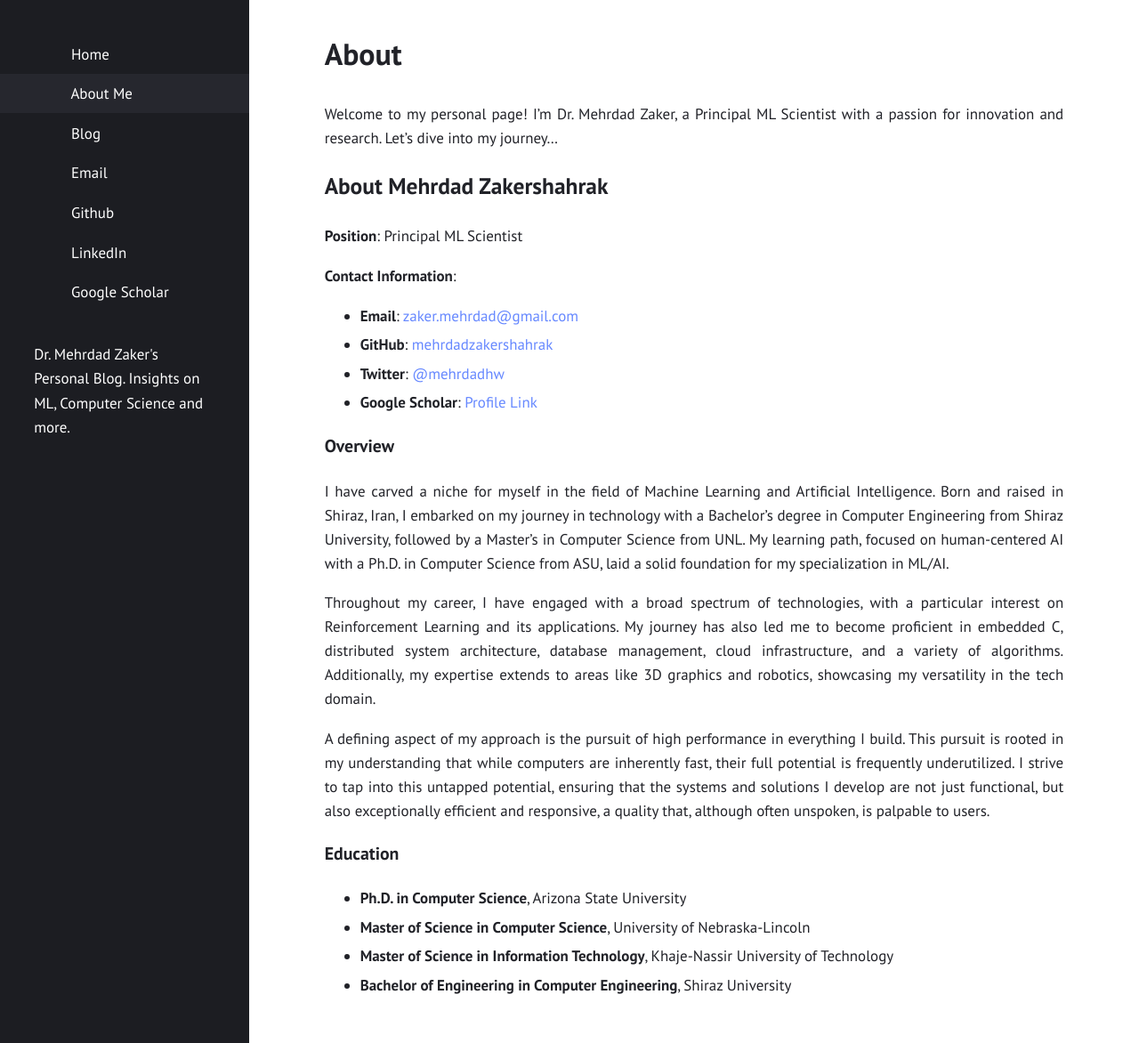
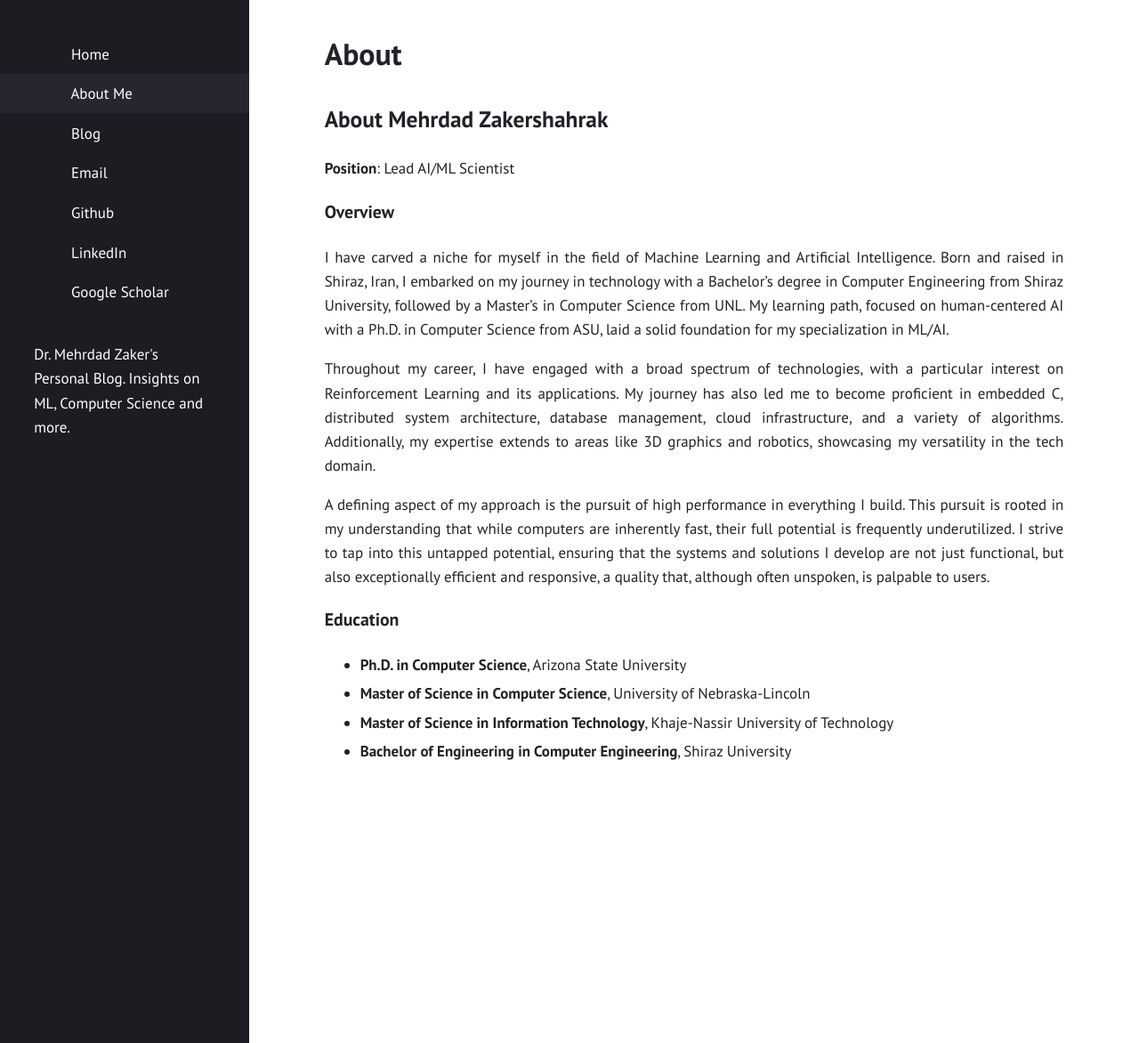
Before and after one commit to mehrdadzakershahrak/mehrdadzakershahrak.github.io, a Jekyll site: the page built from about.markdown, in a window 1280 px wide and 1172 px high. Shown: the whole window at 89% size. Built offline with Jekyll 4.4.1, drawn with Linux system fonts in a browser that asks for light colours.

Commit message:
removed contact information

```diff
--- a/about.markdown
+++ b/about.markdown
@@ -4,17 +4,9 @@ title: About
 permalink: /about/
 ---
 
-Welcome to my personal page! I'm Dr. Mehrdad Zaker, a Principal ML Scientist with a passion for innovation and research. Let's dive into my journey...
-
 ## About Mehrdad Zakershahrak
 
-**Position**: Principal ML Scientist
-
-**Contact Information**:
-- **Email**: [zaker.mehrdad@gmail.com](mailto:zaker.mehrdad@gmail.com)
-- **GitHub**: [mehrdadzakershahrak](https://github.com/mehrdadzakershahrak)
-- **Twitter**: [@mehrdadhw](https://twitter.com/mehrdadhw)
-- **Google Scholar**: [Profile Link](https://scholar.google.com/citations?user=Y_-UFnUAAAAJ&hl=en)
+**Position**: Lead AI/ML Scientist
 
 ### Overview
 
```
